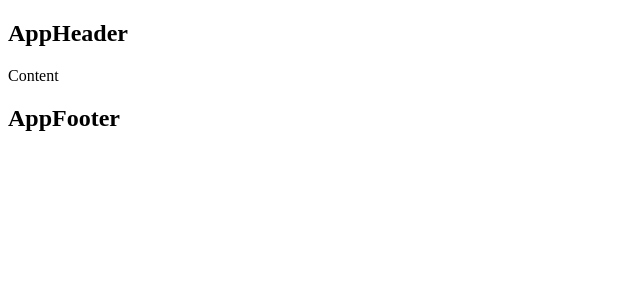
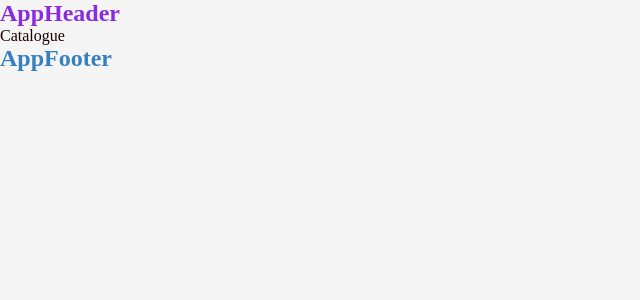
Before and after one commit to BZLOM4JOPbI/Task, a Nuxt app in the folder frontend/cosmetic/: page /catalogue in a window 1280 px wide. Shown: the top 300 px of the page, without its empty margins (0-640 px from the left). Built offline with nearby package versions, Linux system fonts and the light colour scheme.

Commit message:
Catalogue page, default styles and layout

```diff
--- a/frontend/cosmetic/app.vue
+++ b/frontend/cosmetic/app.vue
@@ -1,5 +1,21 @@
+<script setup lang="ts">
+useHead({
+    title: 'Catalogue',
+    meta: [
+        { name: 'description', content: 'Cosmetis catalogue' }
+    ],
+//   bodyAttrs: {
+//     class: 'Wrap'
+//   },
+})
+</script>
 <template>
     <NuxtLayout>
-        <p>Content</p>
+        <NuxtPage />
     </NuxtLayout>
 </template>
+<style>
+    h2 {
+        color: rgb(55, 128, 192);
+    }
+</style>
--- a/frontend/cosmetic/components/AppHeader.vue
+++ b/frontend/cosmetic/components/AppHeader.vue
@@ -1,3 +1,8 @@
 <template>
     <h2>AppHeader</h2>
 </template>
+<style scoped>
+    h2 {
+        color: blueviolet;
+    }
+</style>
--- a/frontend/cosmetic/layouts/default.vue
+++ b/frontend/cosmetic/layouts/default.vue
@@ -1,5 +1,5 @@
 <template>
-    <div class="Wrap">
+    <div class="wrap">
         <AppHeader />
         <slot />
         <AppFooter />
--- a/frontend/cosmetic/nuxt.config.ts
+++ b/frontend/cosmetic/nuxt.config.ts
@@ -1,4 +1,25 @@
 // https://nuxt.com/docs/api/configuration/nuxt-config
 export default defineNuxtConfig({
-
+    app: {
+        head: {
+            charset: 'utf-8',
+            viewport: 'width=device-width, initial-scale=1',
+            link: [
+                {
+                  rel: 'preconnect',
+                  href: 'https://fonts.googleapis.com'
+                },
+                {
+                  rel: 'stylesheet',
+                  href: 'https://fonts.googleapis.com/css2?family=Roboto&display=swap',
+                  crossorigin: ''
+                },
+                {
+                    rel: 'stylesheet',
+                    href: '/styles/style.css',
+                    type: 'text/css'
+                }
+              ],
+        }
+    }
 })
--- /dev/null
+++ b/frontend/cosmetic/pages/catalogue.vue
@@ -0,0 +1,3 @@
+<template>
+    <p>Catalogue</p>
+</template>
--- /dev/null
+++ b/frontend/cosmetic/public/styles/style.css
@@ -0,0 +1,32 @@
+/* Reset default styles */
+* {
+    padding: 0;
+    margin: 0;
+    outline: none;
+    border: none;
+    text-decoration: none;
+    box-sizing: border-box;
+    color: var(--text-common);
+}
+*::after, *::before {
+    position: absolute;
+}
+
+.container {
+    max-width: 1250px;
+    padding: 0 16px;
+    margin: 0 auto;
+}
+body, html, .wrap {
+    min-height: 100vh;
+    width: 100%;
+    background-color: var(--bg-common);
+}
+:root {
+    --text-common:#150001;
+    --color-accent: #55240B;
+    --bg-common: #F5F5F5;
+    --text-accent: #FFFFFF;
+    --text-opacity: #AB9D91;
+    --color-focus: #F2E2D0;
+}
```
Also changed, not shown: 1 other file (tests, documents, lock files or other folders).
